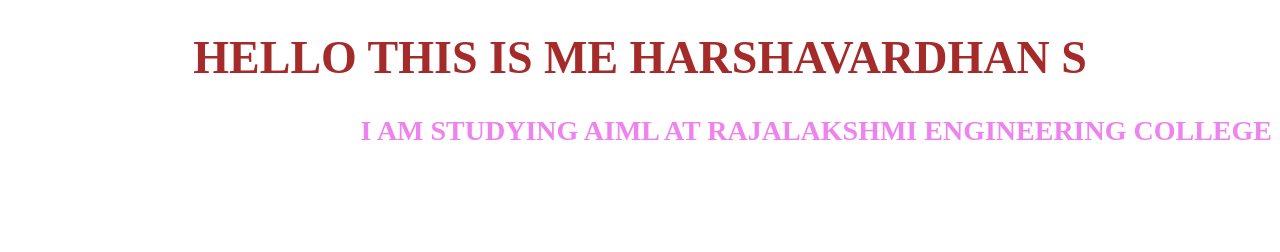
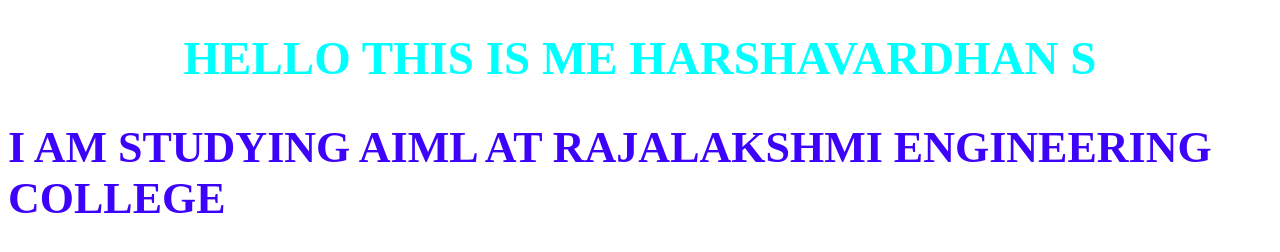
Before and after one commit to KrishnaKumar81/WebProgram, a plain HTML site: page EX-2/index.html in a window 1280 px wide. Drawn offline with Linux system fonts and the light colour scheme.

Commit message:
Add files via upload

```diff
--- a/EX-2/index.html
+++ b/EX-2/index.html
@@ -3,11 +3,10 @@
 <head>
     <meta charset="UTF-8">
     <meta name="viewport" content="width=device-width, initial-scale=1.0">
-    <title>External-css</title>
-    <link rel="stylesheet" href="styles.css">
+    <title>Inline-css</title>
 </head>
 <body>
-    <h1> HELLO THIS IS ME HARSHAVARDHAN S</h1>
-    <H2> I AM STUDYING AIML AT RAJALAKSHMI ENGINEERING COLLEGE</H2>
+    <h1 style="color: aqua; font-size: 47px; text-align: center;"> HELLO THIS IS ME HARSHAVARDHAN S</h1>
+    <h2 style="display: block; font-size: 44px; color: rgb(61, 3, 250);"> I AM STUDYING AIML AT RAJALAKSHMI ENGINEERING COLLEGE</h2>
 </body>
 </html>
```
